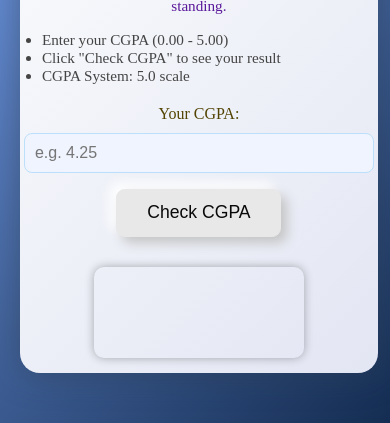
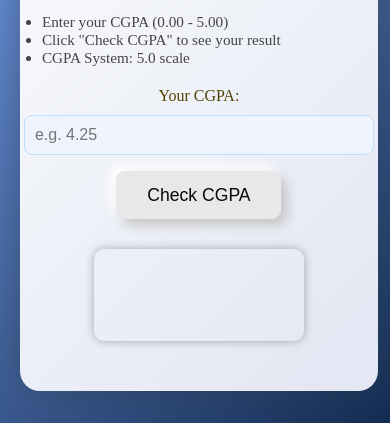
Before and after one commit to IsraelJadesola/CGPA-checker, a plain HTML site: page cgpa.html in a window 390 px wide. Shown: the part 221-644 px from the top of the page. Drawn offline with Linux system fonts and the light colour scheme.

Commit message:
CGPA checker

```diff
--- a/cgpa.css
+++ b/cgpa.css
@@ -140,7 +140,7 @@ footer {
     font-size: 1.3em;
   }
   .container {
-    padding: 4px 1vw 15px 1vw;
+    padding: 4px 1vw 50px 1vw;
   }
   div[style*="box-shadow"] {
     height: auto;
```
